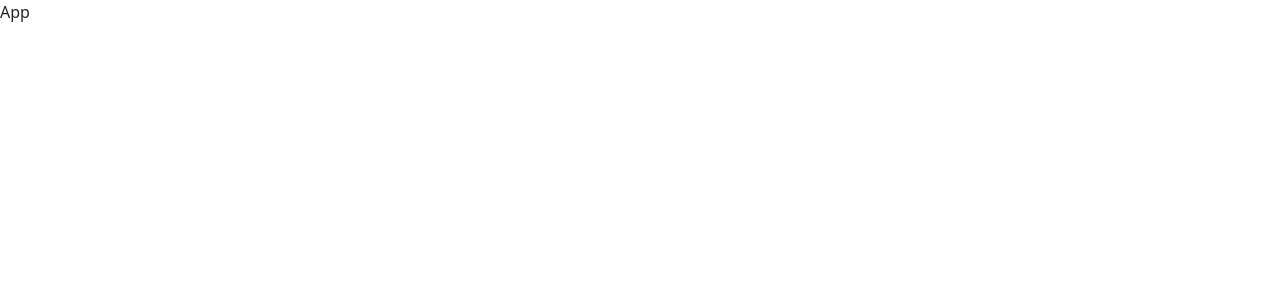
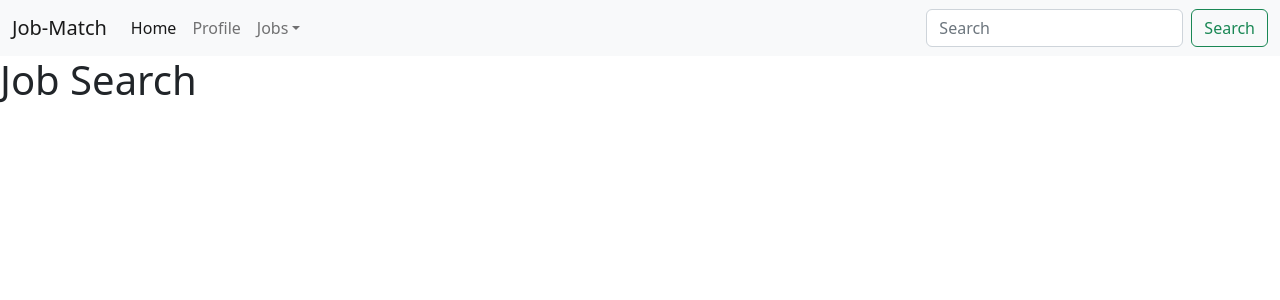
Before and after one commit to evanwalther1/Job-Match, a React (Vite) app: page /jobsearch in a window 1280 px wide. Shown: the top 300 px of the page. Built offline with nearby package versions, Linux system fonts and the light colour scheme; the HTML template or start-up script is replaced by a standard one.

Commit message:
Made Pages and Components folder

```diff
--- a/index.html
+++ b/index.html
@@ -9,5 +9,6 @@
   <body>
     <div id="root"></div>
     <script type="module" src="/src/main.tsx"></script>
+    <script src="https://cdn.jsdelivr.net/npm/bootstrap@5.3.0-alpha1/dist/js/bootstrap.bundle.min.js"></script>
   </body>
 </html>
--- a/package.json
+++ b/package.json
@@ -11,7 +11,8 @@
   "dependencies": {
     "bootstrap": "^5.2.3",
     "react": "^18.2.0",
-    "react-dom": "^18.2.0"
+    "react-dom": "^18.2.0",
+    "react-router-dom": "^7.1.5"
   },
   "devDependencies": {
     "@types/react": "^18.0.27",
--- a/src/App.tsx
+++ b/src/App.tsx
@@ -1,7 +1,25 @@
 import React from "react";
-
+import JobMarker from "./components/JobMarker";
+import Navbar from "./components/Navbar";
+import { BrowserRouter, Routes, Route } from "react-router-dom";
+import Home from "./pages/Home";
+import Profile from "./pages/Profile";
+import JobSearch from "./pages/JobSearch";
 const App = () => {
-  return <div>App</div>;
+  return (
+    <div>
+      <>
+        <BrowserRouter>
+          <Routes>
+            <Route index element={<Home />} />
+            <Route path="/home" element={<Home />} />
+            <Route path="/profile" element={<Profile />} />
+            <Route path="/jobsearch" element={<JobSearch />} />
+          </Routes>
+        </BrowserRouter>
+      </>
+    </div>
+  );
 };
 
 export default App;
--- /dev/null
+++ b/src/components/JobMarker.tsx
@@ -0,0 +1,23 @@
+import React from "react";
+import { useState } from "react";
+interface Props {
+  children: string;
+}
+
+const JobMarker = ({ children }: Props) => {
+  const [highlighted, highlight] = useState(false);
+  return (
+    <>
+      <button
+        className={"btn btn-" + (highlighted ? "secondary" : "primary")}
+        onClick={() => {
+          highlight(!highlighted);
+        }}
+      >
+        {children}
+      </button>
+    </>
+  );
+};
+
+export default JobMarker;
--- /dev/null
+++ b/src/components/Navbar.tsx
@@ -0,0 +1,87 @@
+import React from "react";
+
+const Navbar = () => {
+  return (
+    <>
+      <nav className="navbar navbar-expand-lg navbar-light bg-light">
+        <div className="container-fluid">
+          <a className="navbar-brand" href="#">
+            Job-Match
+          </a>
+          <button
+            className="navbar-toggler"
+            type="button"
+            data-bs-toggle="collapse"
+            data-bs-target="#navbarSupportedContent"
+            aria-controls="navbarSupportedContent"
+            aria-expanded="false"
+            aria-label="Toggle navigation"
+          >
+            <span className="navbar-toggler-icon"></span>
+          </button>
+          <div className="collapse navbar-collapse" id="navbarSupportedContent">
+            <ul className="navbar-nav me-auto mb-2 mb-lg-0">
+              <li className="nav-item">
+                <a className="nav-link active" aria-current="page" href="/home">
+                  Home
+                </a>
+              </li>
+              <li className="nav-item">
+                <a className="nav-link" href="/profile">
+                  Profile
+                </a>
+              </li>
+              <li className="nav-item dropdown">
+                <a
+                  className="nav-link dropdown-toggle"
+                  href="#"
+                  id="navbarDropdown"
+                  role="button"
+                  data-bs-toggle="dropdown"
+                  aria-expanded="false"
+                >
+                  Jobs
+                </a>
+                <ul className="dropdown-menu" aria-labelledby="navbarDropdown">
+                  <li>
+                    <a className="dropdown-item" href="/jobsearch">
+                      Job Search
+                    </a>
+                  </li>
+                  <li>
+                    <a className="dropdown-item" href="#">
+                      Job History
+                    </a>
+                  </li>
+                  <li>
+                    <a className="dropdown-item" href="#">
+                      Active Jobs
+                    </a>
+                  </li>
+                  <li>
+                    <a className="dropdown-item" href="#">
+                      Flagged Jobs
+                    </a>
+                  </li>
+                </ul>
+              </li>
+            </ul>
+            <form className="d-flex">
+              <input
+                className="form-control me-2"
+                type="search"
+                placeholder="Search"
+                aria-label="Search"
+              ></input>
+              <button className="btn btn-outline-success" type="submit">
+                Search
+              </button>
+            </form>
+          </div>
+        </div>
+      </nav>
+    </>
+  );
+};
+
+export default Navbar;
--- /dev/null
+++ b/src/pages/Home.tsx
@@ -0,0 +1,15 @@
+import Navbar from "../components/Navbar";
+import React from "react";
+
+const Home = () => {
+  return (
+    <>
+      <div>
+        <Navbar></Navbar>
+      </div>
+      <h1>Home Page</h1>
+    </>
+  );
+};
+
+export default Home;
--- /dev/null
+++ b/src/pages/JobSearch.tsx
@@ -0,0 +1,13 @@
+import Navbar from "../components/Navbar";
+const JobSearch = () => {
+  return (
+    <>
+      <div>
+        <Navbar></Navbar>
+      </div>
+      <h1>Job Search</h1>
+    </>
+  );
+};
+
+export default JobSearch;
--- /dev/null
+++ b/src/pages/Profile.tsx
@@ -0,0 +1,13 @@
+import Navbar from "../components/Navbar";
+const Profile = () => {
+  return (
+    <>
+      <div>
+        <Navbar></Navbar>
+      </div>
+      <h1>Profile</h1>
+    </>
+  );
+};
+
+export default Profile;
```
Also changed, not shown: 1 other file (tests, documents, lock files or other folders).
